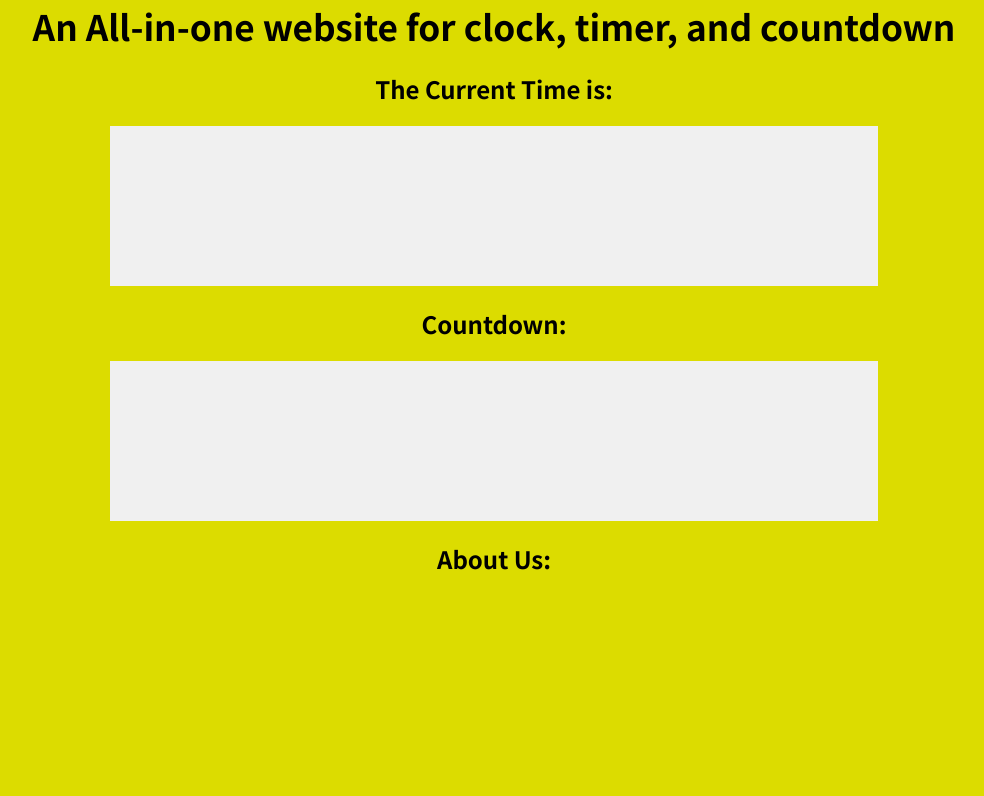
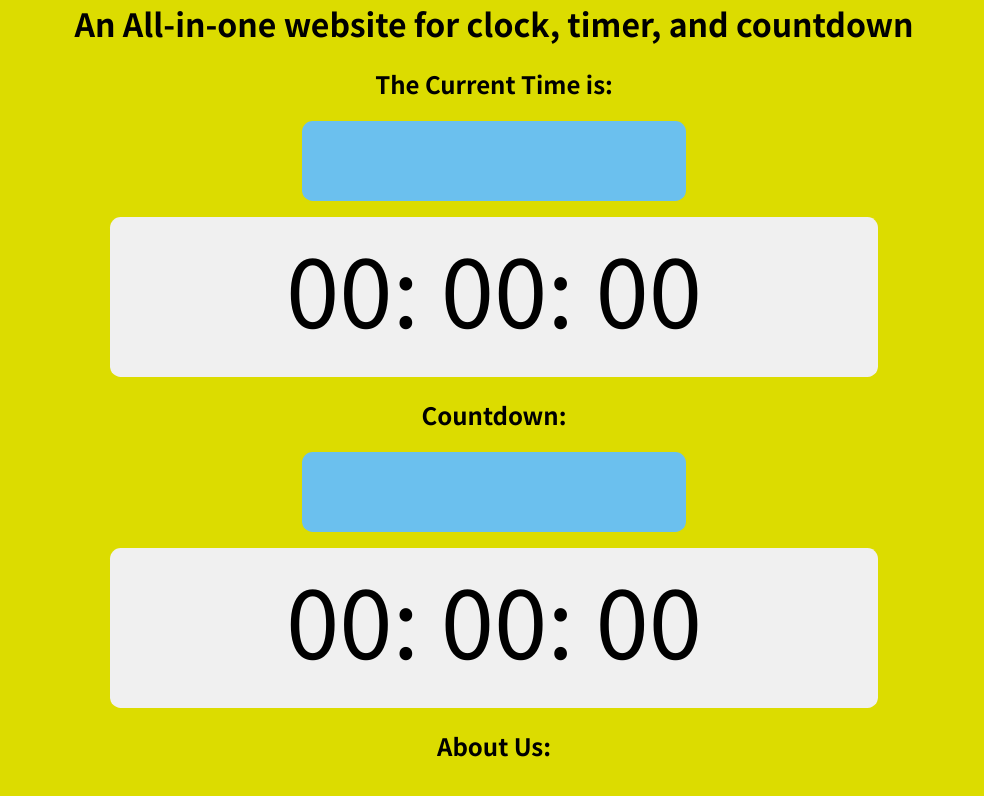
Before and after one commit to richie-rich90454/all-in-one-timer, a website: page index.html in a window 1280 px wide. Shown: the whole page, without its empty margins (146-1130 px from the left). Drawn offline with Linux system fonts and the light colour scheme.

Commit message:
implemented css to some extent

```diff
--- a/index.html
+++ b/index.html
@@ -17,9 +17,6 @@
                 text-align: center;
                 font-size: 2rem;
             }
-            #main-title:hover{
-                font-size: 2.2rem;
-            }
             div{
                 text-align: center;
             }
@@ -30,6 +27,17 @@
                 margin: auto;
                 font-size: 6rem;
                 padding: 0;
+                text-align: center;
+                border-radius: .67rem;
+            }
+            .time-controls{
+                background-color: #6BC0EE;
+                min-height: 5rem;
+                width: 30%;
+                margin: auto;
+                margin-bottom: 1rem;
+                padding: 0;
+                border-radius: .66754rem;
             }
         </style>
         <body>
@@ -41,11 +49,25 @@
                 <h2>The Current Time is:</h2>
             </div>
             <div id="timer-body">
-                <div id="stopwatch-box" class="timer-component"></div>
+                <div class="time-controls">
+
+                </div>
+                <div id="stopwatch-box" class="timer-component">
+                    <span id="stopwatch-h">00:</span>
+                    <span id="stopwatch-m">00:</span>
+                    <span id="stopwatch-s">00</span>
+                </div>
             </div>
             <div id="countdown-body">
                 <h2>Countdown:</h2>
-                <div id="countdown-box" class="timer-component"></div>
+                <div class="time-controls">
+
+                </div>
+                <div id="countdown-box" class="timer-component">
+                    <span id="countdown-h">00:</span>
+                    <span id="countdown-m">00:</span>
+                    <span id="countdown-s">00</span>
+                </div>
             </div>
             <div id="about-us">
                 <h2>About Us:</h2>
```
